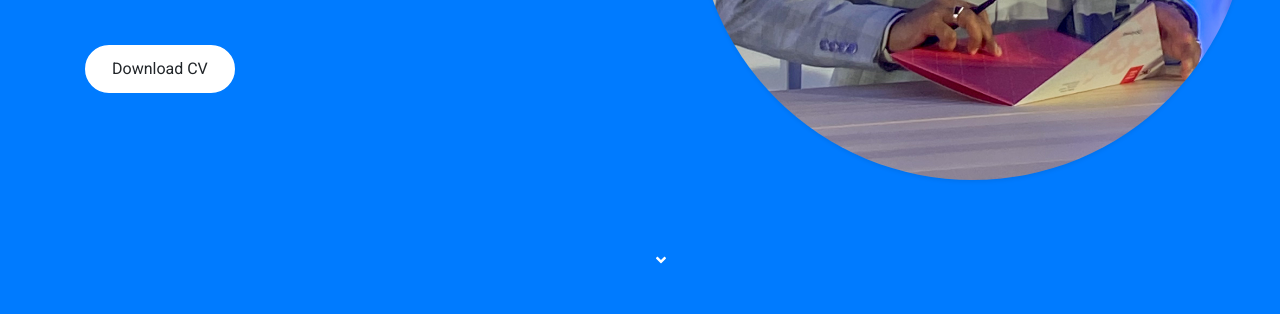
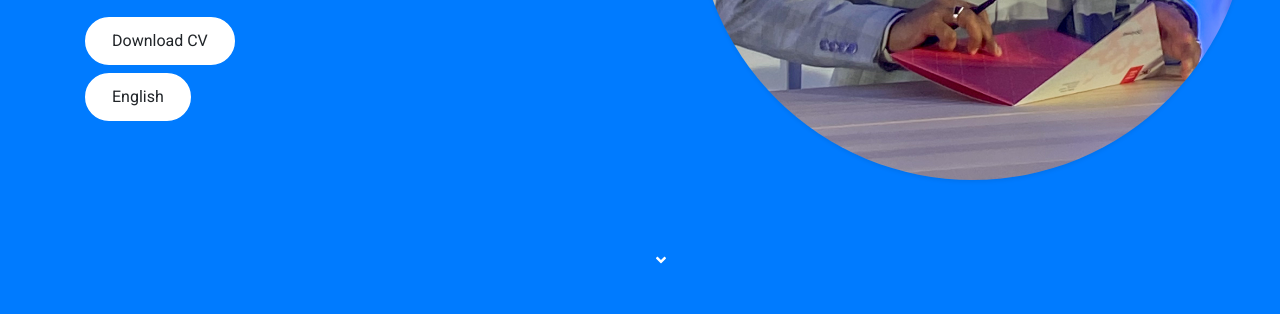
Before and after one commit to georgewahba/myportfolio, a plain HTML site: page index.html in a window 1280 px wide. Shown: the part 486-800 px from the top of the page. Drawn offline with nearby package versions, Linux system fonts and the light colour scheme.

Commit message:
Update index.html

```diff
--- a/index.html
+++ b/index.html
@@ -64,6 +64,9 @@
                     <div class="d-flex align-items-center justify-content-center justify-content-lg-start pt-5">
                         <a href="pdfs/cv.pdf" target="_blank" class="btn btn-white mr-4">Download CV</a>
                     </div>
+                    <div class="d-flex align-items-center justify-content-center justify-content-lg-start pt-2">
+                        <a href="/english.html" class="btn btn-white mr-4">English</a>
+                    </div>
                 </div>
                 <div class="col-lg-6 px-8 pl-lg-0 pb-5 pb-lg-4 about-img">
                     <img class="img-fluid w-100 rounded-circle shadow-sm" src="img/profile.jpg" alt="">
@@ -95,7 +98,6 @@
                         <div class="col-sm-6 py-2"><h6>Geboortedatum: <span class="text-secondary">14 maart 2001</span></h6></div>
                         <div class="col-sm-6 py-2"><h6>Telefoonnummer: <span class="text-secondary">+316 40 933 995</span></h6></div>
                         <div class="col-sm-6 py-2"><h6>E-mail: <span class="text-secondary"><a href="mailto:george-wahba@hotmail.com">george-wahba@hotmail.com</a> </span></h6></div>
-                        <!-- <div class="col-sm-6 py-2"><h6>Adres: <span class="text-secondary">Pelikaanstraat 9-1, 1022AV Amsterdam</span></h6></div> -->
                     </div>
                 </div>
             </div>
```
